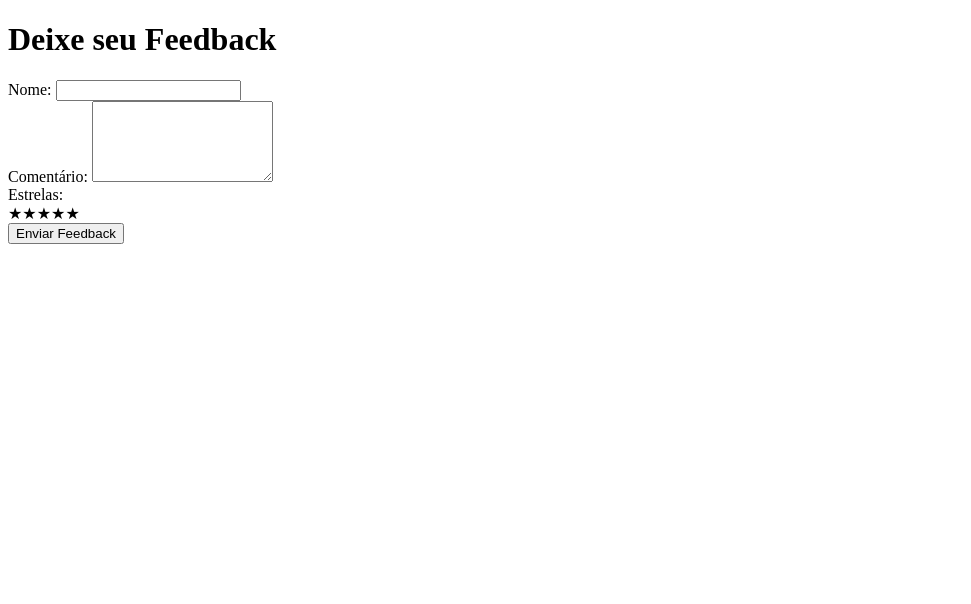
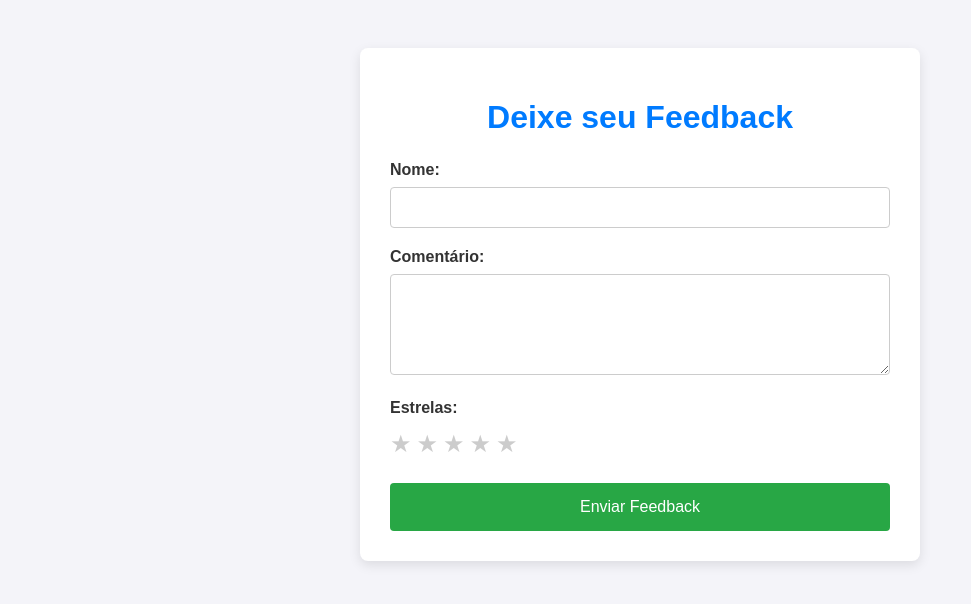
Before and after one commit to Startup-Think-Tech/roboticaEduc-front, a plain HTML site: page src/pages/feedback.html in a window 1280 px wide. Shown: the whole page, without its empty margins (0-971 px from the left). Drawn offline with Linux system fonts and the light colour scheme; files that its build step writes are made by us from their sources; files whose address does not match are found by name.

Commit message:
alterações

```diff
--- a/src/pages/feedback.html
+++ b/src/pages/feedback.html
@@ -4,7 +4,7 @@
     <meta charset="UTF-8">
     <meta name="viewport" content="width=device-width, initial-scale=1.0">
     <title>Feedback</title>
-    <link rel="stylesheet" href="./css/style.css">
+    <link rel="stylesheet" href="./css/forms.css">
 </head>
 <body>
     <div class="container">
```
